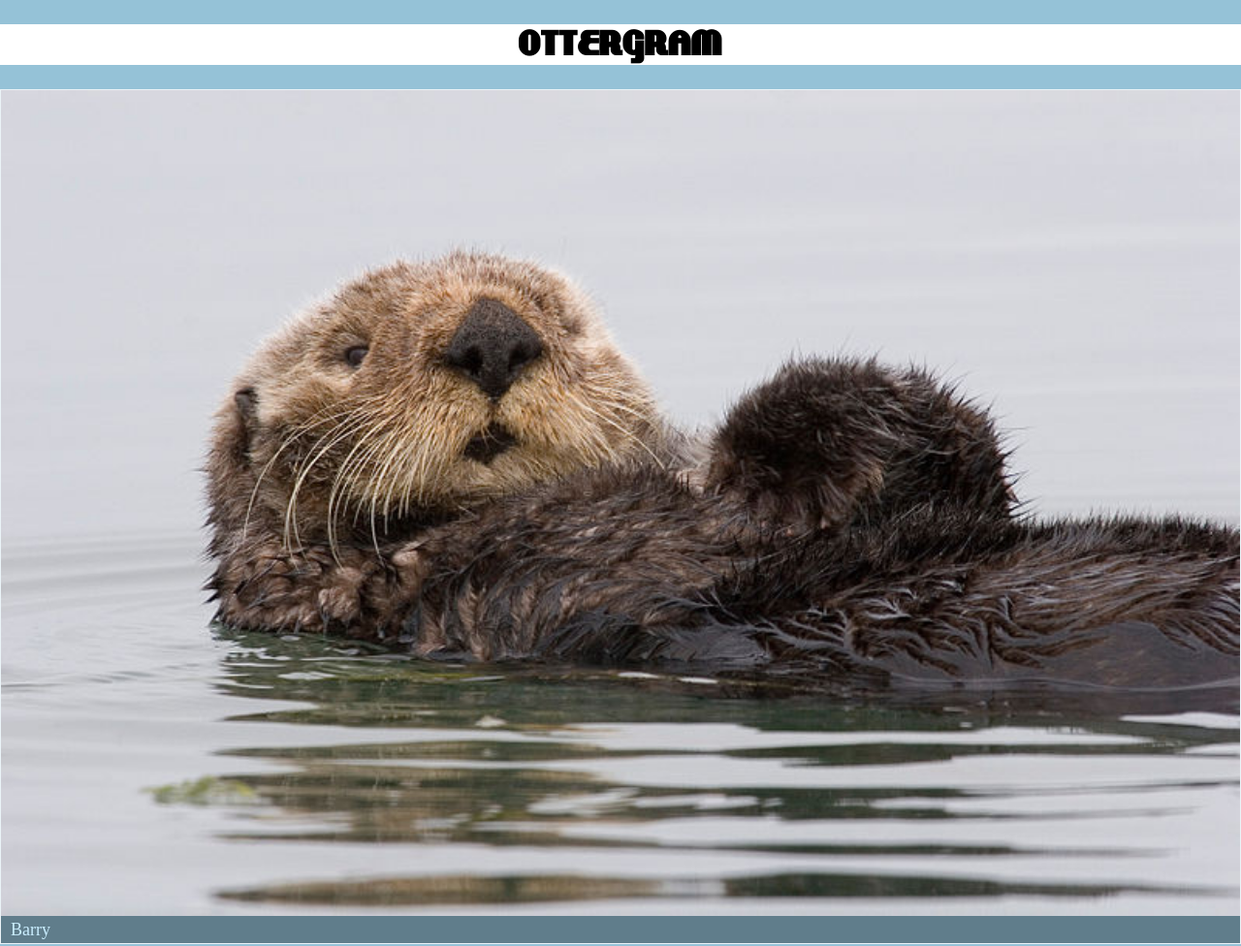
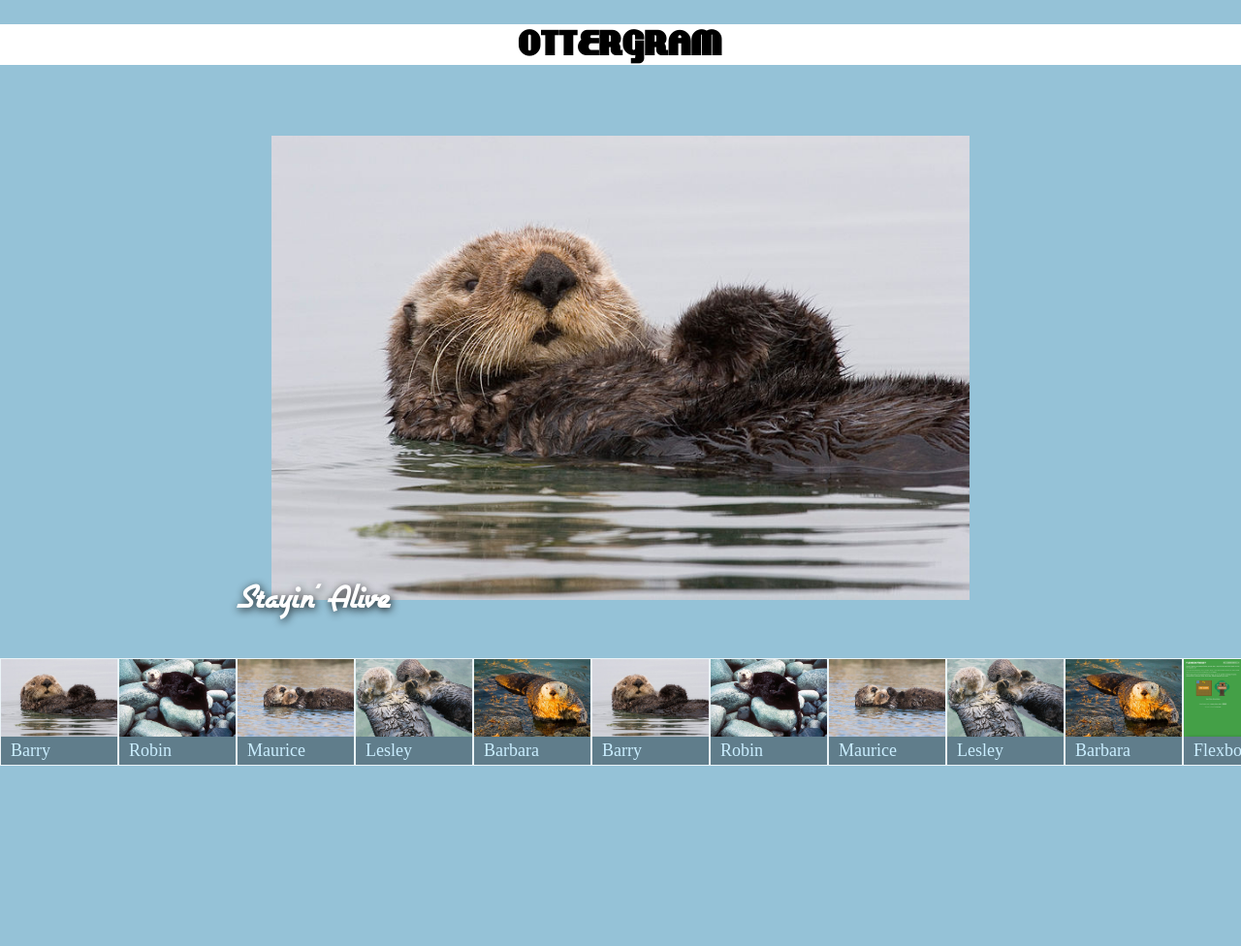
Before and after one commit to shanewilsonpro/CPSC-349-Ottergram, a plain HTML site: page ottergram/index.html in a window 1280 px wide. Shown: the top 976 px of the page at 97% size. After the commit the page ends 800 px from the top, so only its background shows below. Drawn offline with nearby package versions, Linux system fonts and the light colour scheme.

Commit message:
done chapter 4 and games

```diff
--- a/ottergram/index.html
+++ b/ottergram/index.html
@@ -1,69 +1,102 @@
 <!DOCTYPE html>
 <html>
+
 <head>
     <meta charset="utf-8" />
     <title>ottergram</title>
-    <link
-      rel="stylesheet"
-      href="https://cdnjs.cloudflare.com/ajax/libs/normalize/8.0.1/normalize.min.css"
-    />
+    <link rel="stylesheet" href="https://cdnjs.cloudflare.com/ajax/libs/normalize/8.0.1/normalize.min.css" />
     <link rel="stylesheet" href="stylesheets/styles.css" />
 </head>
+
 <body>
-    <header>
+    <header class="main-header">
         <h1 class="logo-text">ottergram</h1>
     </header>
+    <main class="main-content">
     <ul class="thumbnail-list">
         <li class="thumbnail-item">
             <a href="#">
-          <img
-            class="thumbnail-image"
-            src="img/otter1.jpg"
-            alt="Barry the Otter"
-          />
+                <img class="thumbnail-image" src="img/otter1.jpg" alt="Barry the Otter" />
                 <span class="thumbnail-title">Barry</span>
             </a>
         </li>
         <li class="thumbnail-item">
             <a href="#">
-          <img
-            class="thumbnail-image"
-            src="img/otter2.jpg"
-            alt="Robin the Otter"
-          />
+                <img class="thumbnail-image" src="img/otter2.jpg" alt="Robin the Otter" />
                 <span class="thumbnail-title">Robin</span>
             </a>
         </li>
         <li class="thumbnail-item">
             <a href="#">
-          <img
-            class="thumbnail-image"
-            src="img/otter3.jpg"
-            alt="Maurice the Otter"
-          />
+                <img class="thumbnail-image" src="img/otter3.jpg" alt="Maurice the Otter" />
                 <span class="thumbnail-title">Maurice</span>
             </a>
         </li>
         <li class="thumbnail-item">
             <a href="#">
-          <img
-            class="thumbnail-image"
-            src="img/otter4.jpg"
-            alt="Lesley the Otter"
-          />
+                <img class="thumbnail-image" src="img/otter4.jpg" alt="Lesley the Otter" />
                 <span class="thumbnail-title">Lesley</span>
             </a>
         </li>
         <li class="thumbnail-item">
             <a href="#">
-          <img
-            class="thumbnail-image"
-            src="img/otter5.jpg"
-            alt="Barbara the Otter"
-          />
+                <img class="thumbnail-image" src="img/otter5.jpg" alt="Barbara the Otter" />
                 <span class="thumbnail-title">Barbara</span>
             </a>
         </li>
+
+
+        <li class="thumbnail-item">
+            <a href="#">
+                <img class="thumbnail-image" src="img/otter1.jpg" alt="Barry the Otter" />
+                <span class="thumbnail-title">Barry</span>
+            </a>
+        </li>
+        <li class="thumbnail-item">
+            <a href="#">
+                <img class="thumbnail-image" src="img/otter2.jpg" alt="Robin the Otter" />
+                <span class="thumbnail-title">Robin</span>
+            </a>
+        </li>
+        <li class="thumbnail-item">
+            <a href="#">
+                <img class="thumbnail-image" src="img/otter3.jpg" alt="Maurice the Otter" />
+                <span class="thumbnail-title">Maurice</span>
+            </a>
+        </li>
+        <li class="thumbnail-item">
+            <a href="#">
+                <img class="thumbnail-image" src="img/otter4.jpg" alt="Lesley the Otter" />
+                <span class="thumbnail-title">Lesley</span>
+            </a>
+        </li>
+        <li class="thumbnail-item">
+            <a href="#">
+                <img class="thumbnail-image" src="img/otter5.jpg" alt="Barbara the Otter" />
+                <span class="thumbnail-title">Barbara</span>
+            </a>
+        </li>
+        <li class="thumbnail-item">
+            <a href="#">
+                <img class="thumbnail-image" src="img/flexbox-froggy-shane.png" alt="Flexbox Froggy" />
+                <span class="thumbnail-title">Flexbox Froggy</span>
+            </a>
+        </li>
+        <li class="thumbnail-item">
+            <a href="#">
+                <img class="thumbnail-image" src="img/grid-garden-shane.png" alt="Grid Garden" />
+                <span class="thumbnail-title">Grid Garden</span>
+            </a>
+        </li>
     </ul>
+
+    <div class="detail-image-container">
+        <div class="detail-image-frame">
+        <img class="detail-image" src="img/otter1.jpg" alt="">
+        <span class="detail-image-title">Stayin' Alive</span>
+        </div>
+    </div>
+</main>
 </body>
+
 </html>
--- a/ottergram/stylesheets/styles.css
+++ b/ottergram/stylesheets/styles.css
@@ -1,3 +1,14 @@
+@font-face {
+  font-family: "airstreamregular";
+  src: url("fonts/Airstream-webfont.eot");
+  src: url("fonts/Airstream-webfont.eot?#iefix") format("embedded-opentype"),
+    url("fonts/Airstream-webfont.woff") format("woff"),
+    url("fonts/Airstream-webfont.ttf") format("truetype"),
+    url("fonts/Airstream-webfont.svg#airstreamregular") format("svg");
+  font-weight: normal;
+  font-style: normal;
+}
+
 @font-face {
   font-family: "lakeshore";
   src: url("fonts/LAKESHOR-webfont.eot");
@@ -9,13 +20,25 @@
   font-style: normal;
 }
 
+html,
 body {
+  height: 100%;
+}
+
+body {
+  display: flex;
+  flex-direction: column;
+
   font-size: 10px;
   background: rgb(149, 194, 215);
 }
 
 a {
   text-decoration: none;
+}
+
+.main-header {
+  flex: 0 1 auto;
 }
 
 .logo-text {
@@ -27,19 +50,30 @@ a {
   font-size: 37px;
 }
 
-.thumbnail-item + .thumbnail-item {
-  margin-top: 10px;
+.main-content {
+  flex: 1 1 auto;
+  display: flex;
+  flex-direction: column;
 }
 
 .thumbnail-item {
-  display: block;
+  display: inline-block;
+  min-width: 120px;
+  max-width: 120px;
   border: 1px solid rgb(100%, 100%, 100%);
   border: 1px solid rgba(100%, 100%, 100%, 0.8);
 }
 
 .thumbnail-list {
+  flex: 0 1 auto;
+  order: 2;
+  display: flex;
+  justify-content: space-between;
   list-style: none;
   padding: 0;
+
+  white-space: nowrap;
+  overflow-x: auto;
 }
 
 .thumbnail-image {
@@ -57,3 +91,30 @@ a {
 
   font-size: 18px;
 }
+
+.detail-image-container {
+  flex: 1 1 auto;
+  display: flex;
+  justify-content: center;
+  align-items: center;
+}
+
+.detail-image-frame {
+  position: relative;
+  text-align: center;
+}
+
+.detail-image {
+  width: 90%;
+}
+
+.detail-image-title {
+  position: absolute;
+  bottom: -16px;
+  left: 4px;
+
+  font-family: airstreamregular;
+  color: white;
+  text-shadow: rgba(0, 0, 0, 0.9) 1px 2px 9px;
+  font-size: 40px;
+}
```
Also changed, not shown: ottergram/img/flexbox-froggy-shane.png (added), ottergram/img/grid-garden-shane.png (added), 1 other file. Lines whose indentation alone changed are shown as unchanged.
